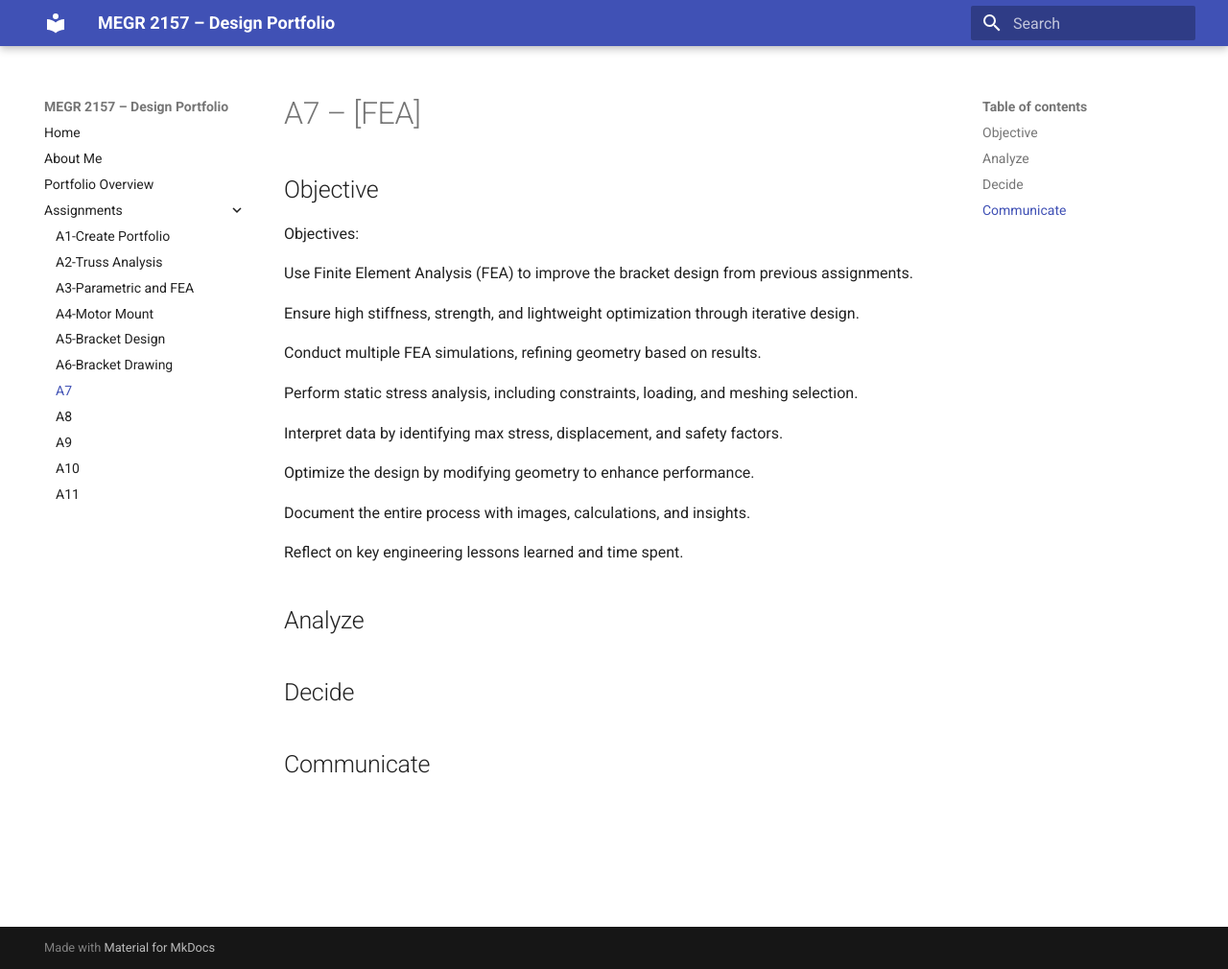
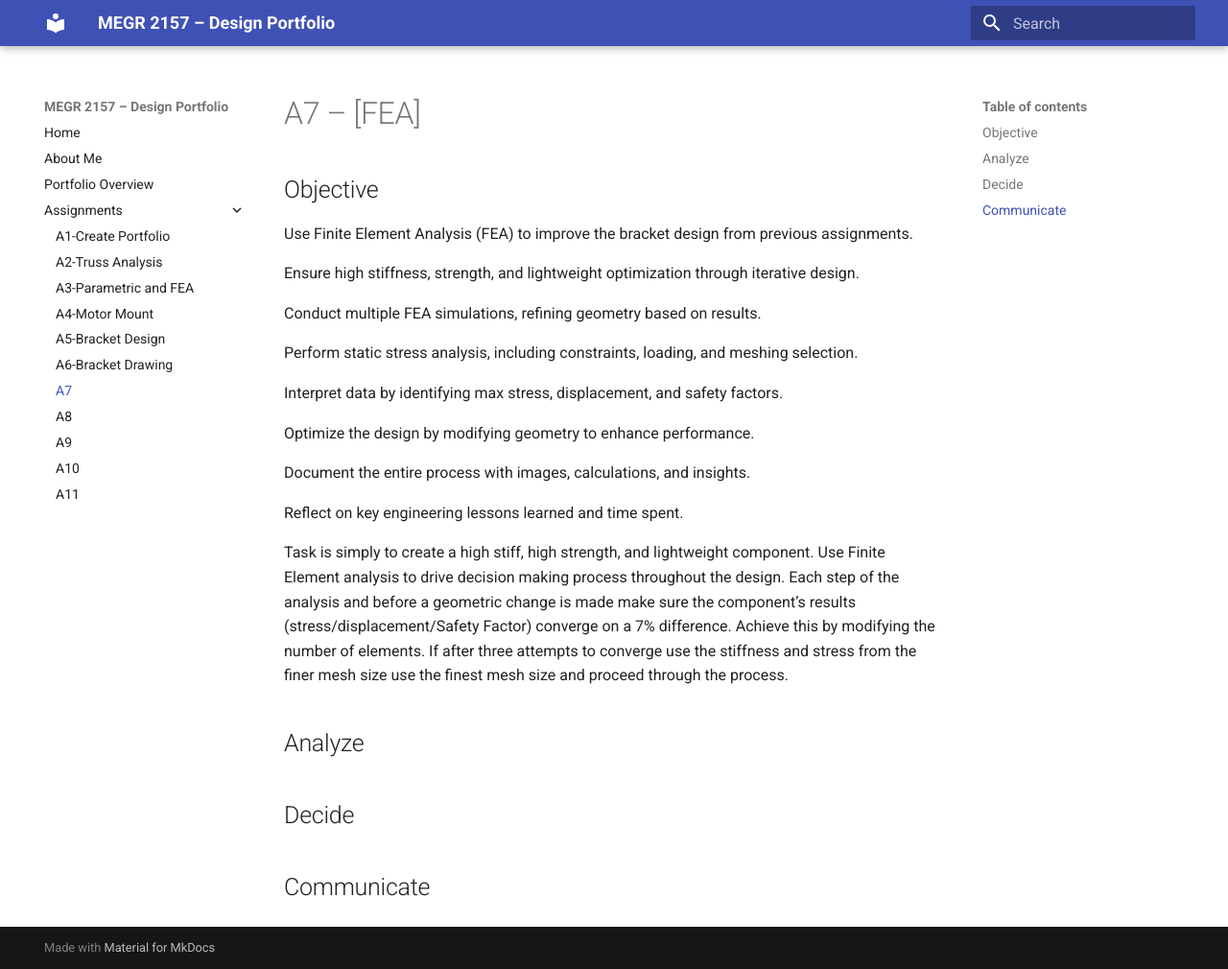
Before and after one commit to Jeffrey-Mendoza/megr2157-portfolio, an MkDocs documentation site: the page built from docs/assignments/A07/index.md, in a window 1280 px wide and 1010 px high. Shown: the whole window at 96% size. Built offline with MkDocs 1.6.1 and Material for MkDocs 9.7.7, drawn with Linux system fonts in a browser that asks for light colours.

Commit message:
Update FEA assignment objectives and task details
Clarified task requirements for FEA assignment, emphasizing design goals and convergence criteria.

```diff
--- a/docs/assignments/A07/index.md
+++ b/docs/assignments/A07/index.md
@@ -1,8 +1,6 @@
 # A7 – [FEA]
 
 ## Objective
-
-Objectives:
 
 Use Finite Element Analysis (FEA) to improve the bracket design from previous assignments.
 
@@ -20,6 +18,8 @@ Document the entire process with images, calculations, and insights.
 
 Reflect on key engineering lessons learned and time spent.
 
+Task is simply to create a high stiff, high strength, and lightweight component. Use Finite Element analysis to drive decision making process throughout the design. Each step of the analysis and before a geometric change is made make sure the component’s results (stress/displacement/Safety Factor) converge on a 7% difference. Achieve this by modifying the number of elements. If after three attempts to converge use the stiffness and stress from the finer mesh size use the finest mesh size and proceed through the process.
+
 ## Analyze
 
 
```
